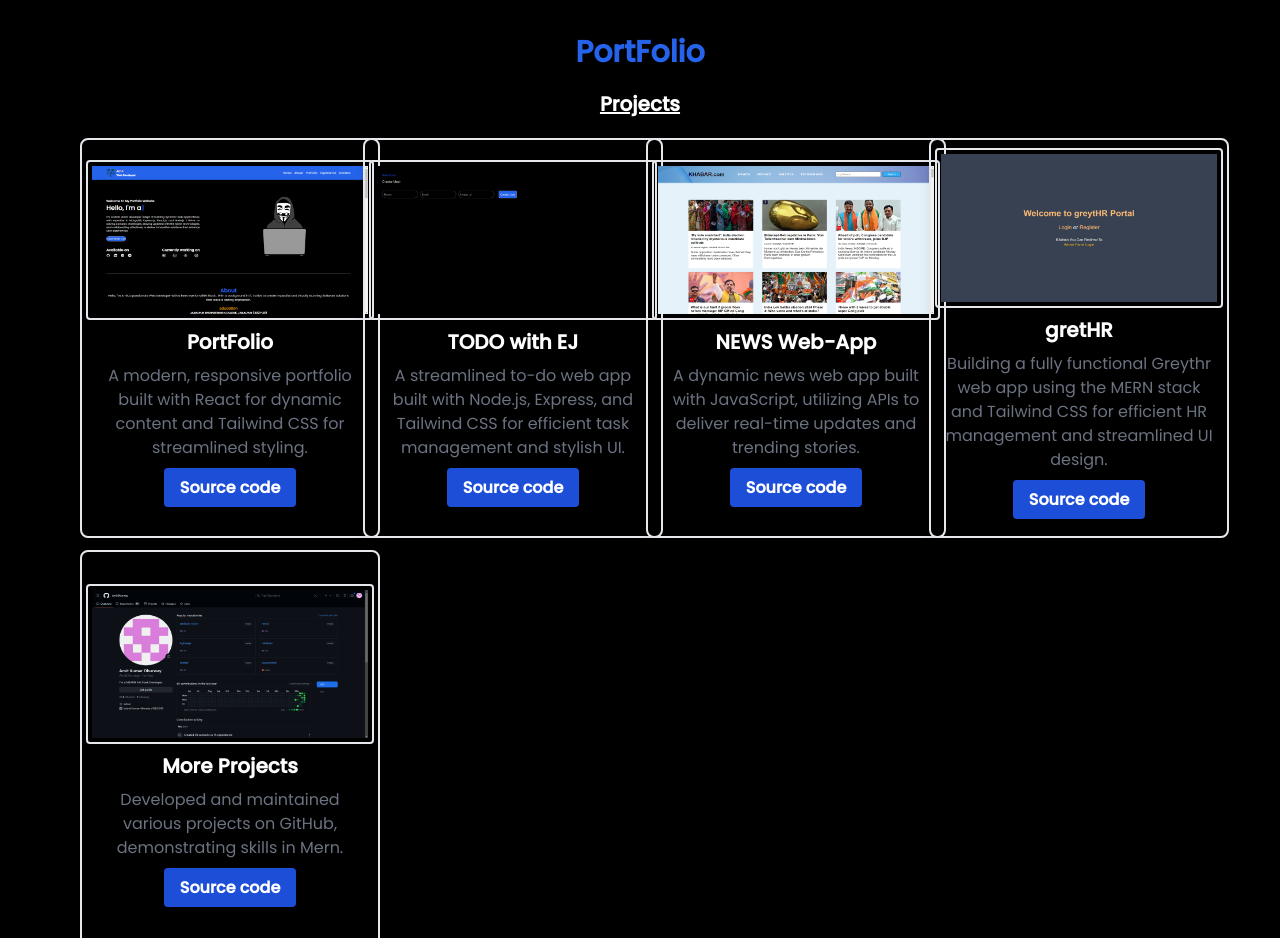
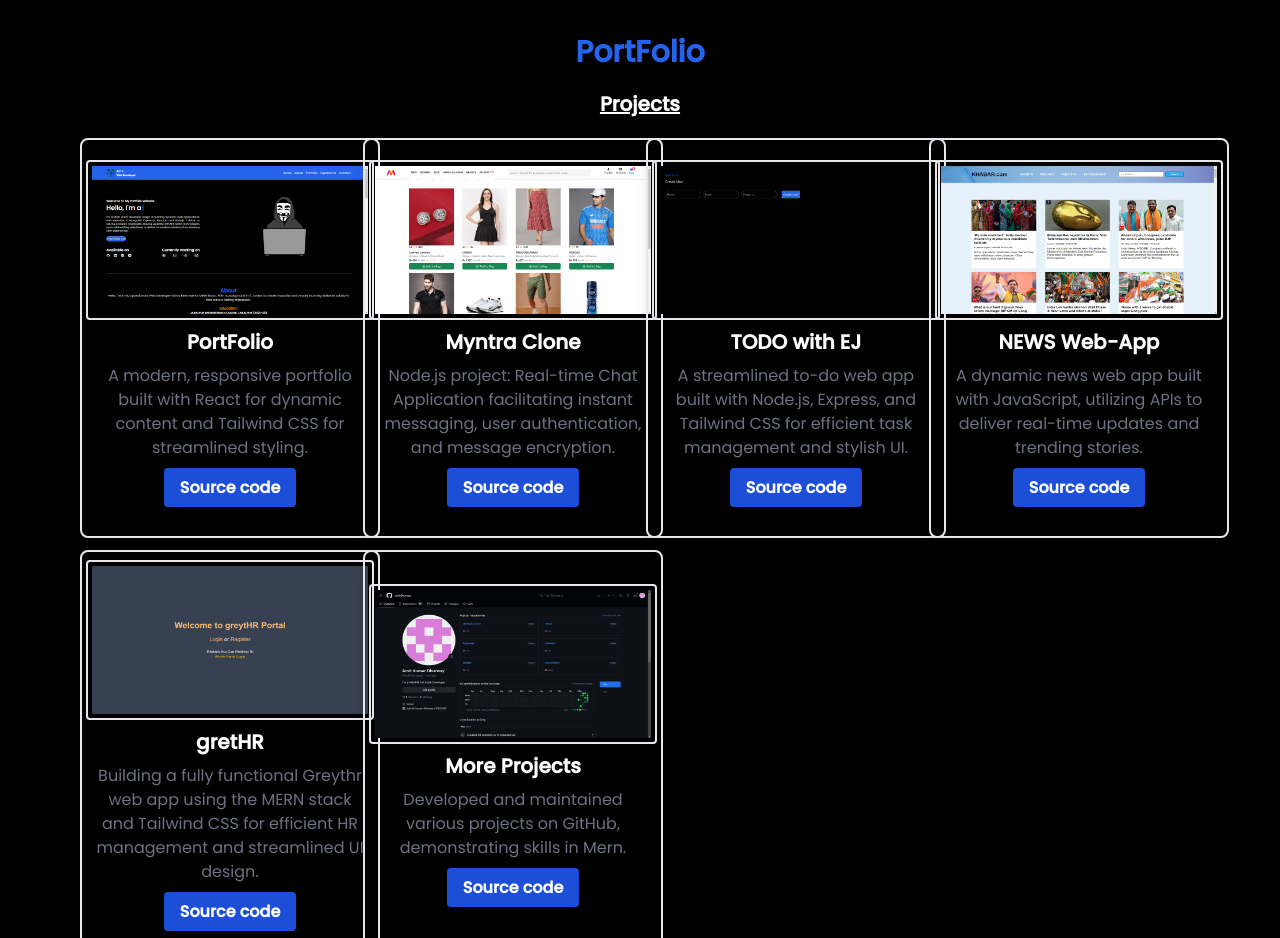
Before and after one commit to AmitDhurway/Portfolio, a React (Vite) app: page / in a window 1280 px wide. Shown: the part 1960-2898 px from the top of the page. Built offline with nearby package versions, Linux system fonts and the light colour scheme.

Commit message:
add project

```diff
--- a/src/components/Portfolio.jsx
+++ b/src/components/Portfolio.jsx
@@ -4,6 +4,7 @@ import crud from "../assets/crud.png";
 import news from "../assets/news.png";
 import ghr from "../assets/ghr.png";
 import github from "../assets/github.png";
+import myntraclone from "../assets/MyntraClone.png";
 
 function PortFolio() {
   const cardItem = [
@@ -16,34 +17,35 @@ function PortFolio() {
     },
     {
       id: 2,
+      logo: myntraclone,
+      name: "Myntra Clone",
+      desc: "Node.js project: Real-time Chat Application facilitating instant messaging, user authentication, and message encryption.",
+      sourceCodeLink: "",
+    },
+    {
+      id: 3,
       logo: crud,
       name: "TODO with EJ",
       desc: "A streamlined to-do web app built with Node.js, Express, and Tailwind CSS for efficient task management and stylish UI.",
       sourceCodeLink: "https://github.com/AmitDhurway/CRUD_WITH_EJS.git",
     },
     {
-      id: 3,
+      id: 4,
       logo: news,
       name: "NEWS Web-App",
       desc: "A dynamic news web app built with JavaScript, utilizing APIs to deliver real-time updates and trending stories.",
       sourceCodeLink: "https://github.com/AmitDhurway/news2.git",
     },
     {
-      id: 4,
+      id: 5,
       logo: ghr,
       name: "gretHR",
       desc: "Building a fully functional Greythr web app using the MERN stack and Tailwind CSS for efficient HR management and streamlined UI design.",
       sourceCodeLink: "https://github.com/AmitDhurway/greytHR.git",
     },
-    // {
-    //   id: 5,
-    //   logo:myntra,
-    //   name: "Myntra Clone",
-    //   desc: "Node.js project: Real-time Chat Application facilitating instant messaging, user authentication, and message encryption.",
-    //   sourceCodeLink: "",
-    // },
+
     {
-      id: 5,
+      id: 6,
       logo: github,
       name: "More Projects",
       desc: "Developed and maintained various projects on GitHub, demonstrating skills in Mern.",
```
Also changed, not shown: src/assets/myntraclone.png (added).
